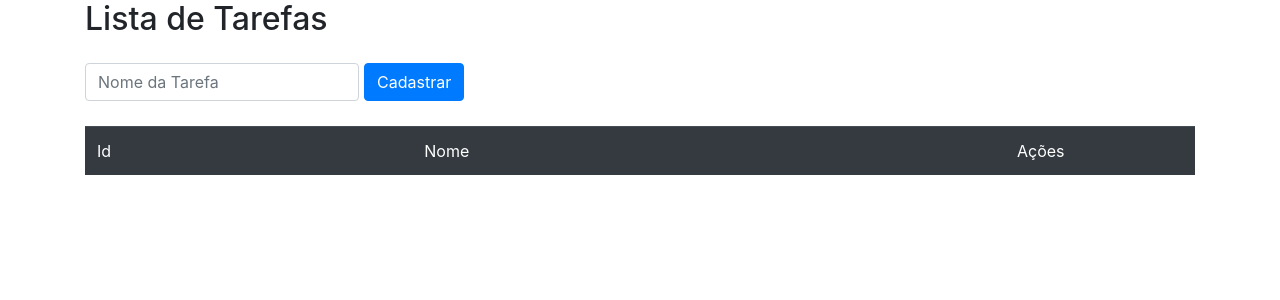
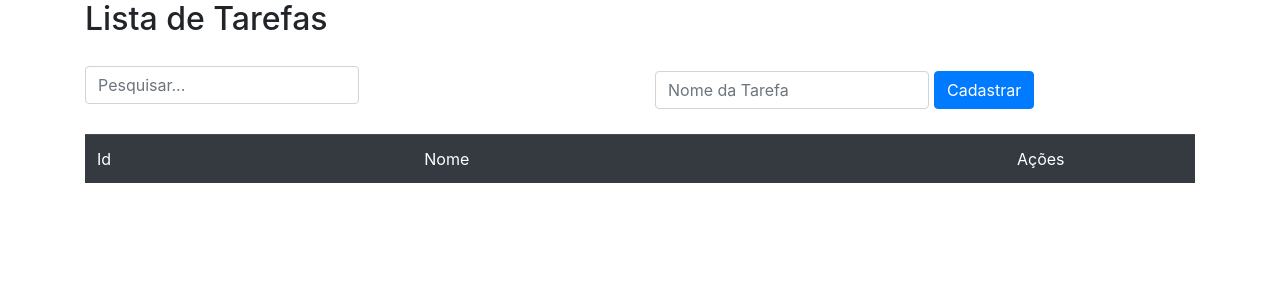
Before and after one commit to erandirjunior/curso-vue, a Vue app in the folder tasks/: page / in a window 1280 px wide. Shown: the top 300 px of the page. Built offline with nearby package versions, Linux system fonts and the light colour scheme.

Commit message:
Pesquisando por tarefas

```diff
--- a/tasks/src/components/Tasks/ListTasks.vue
+++ b/tasks/src/components/Tasks/ListTasks.vue
@@ -2,10 +2,20 @@
     <div>
         <h2>{{ title }}</h2>
 
-        <form action="" class="form form-inline" @submit.prevent="onSubmit">
-            <input type="text" placeholder="Nome da Tarefa" class="form-control" v-model="task.name">
-            <button type="submit" class="btn btn-primary">Cadastrar</button>
-        </form>
+        <div class="row">
+            <div class="col">
+                <form action="" class="form form-inline" @submit.prevent="onSubmit">
+                    <input type="search" placeholder="Pesquisar..." class="form-control" v-model="filter">
+                </form>
+            </div>
+
+            <div class="col">
+                <form action="" class="form form-inline" @submit.prevent="onSubmit">
+                    <input type="text" placeholder="Nome da Tarefa" class="form-control" v-model="task.name">
+                    <button type="submit" class="btn btn-primary">Cadastrar</button>
+                </form>
+            </div>
+        </div>
 
         <table class="table table-dark">
             <thead>
@@ -16,7 +26,7 @@
                 </tr>
             </thead>
             <tbody>
-                <tr v-for="(task, index) in tasks" :key="index">
+                <tr v-for="(task, index) in filteredItems" :key="index">
                     <td>{{ task.id }}</td>
                     <td>{{ task.name }}</td>
                     <td>
@@ -41,7 +51,8 @@
                     name: ''
                 },
                 updating: false,
-                indexTask: ''
+                indexTask: '',
+                filter: ''
             }
         },
         methods: {
@@ -78,6 +89,17 @@
             remove (index) {
                 this.tasks.splice(index, 1)
             }
+        },
+        computed: {
+            filteredItems () {
+                if (this.filter === '') {
+                    return this.tasks
+                }
+
+                return this.tasks.filter(task => task.name.toLowerCase().indexOf(this.filter.toLowerCase()) > -1)
+
+                /*return this.tasks.filter(task => task['name'].includes(this.filter))*/
+            }
         }
     }
 </script>
```
